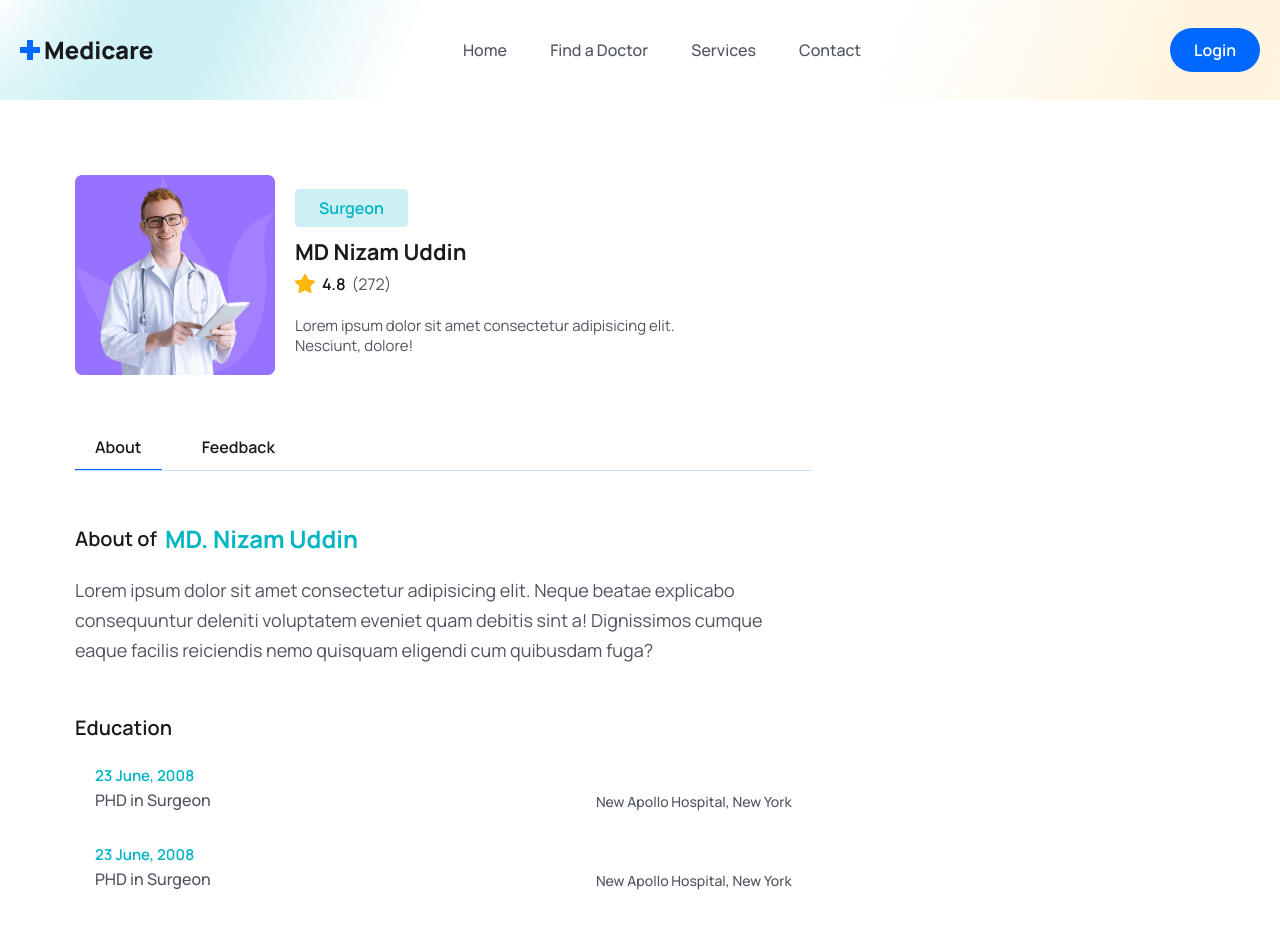
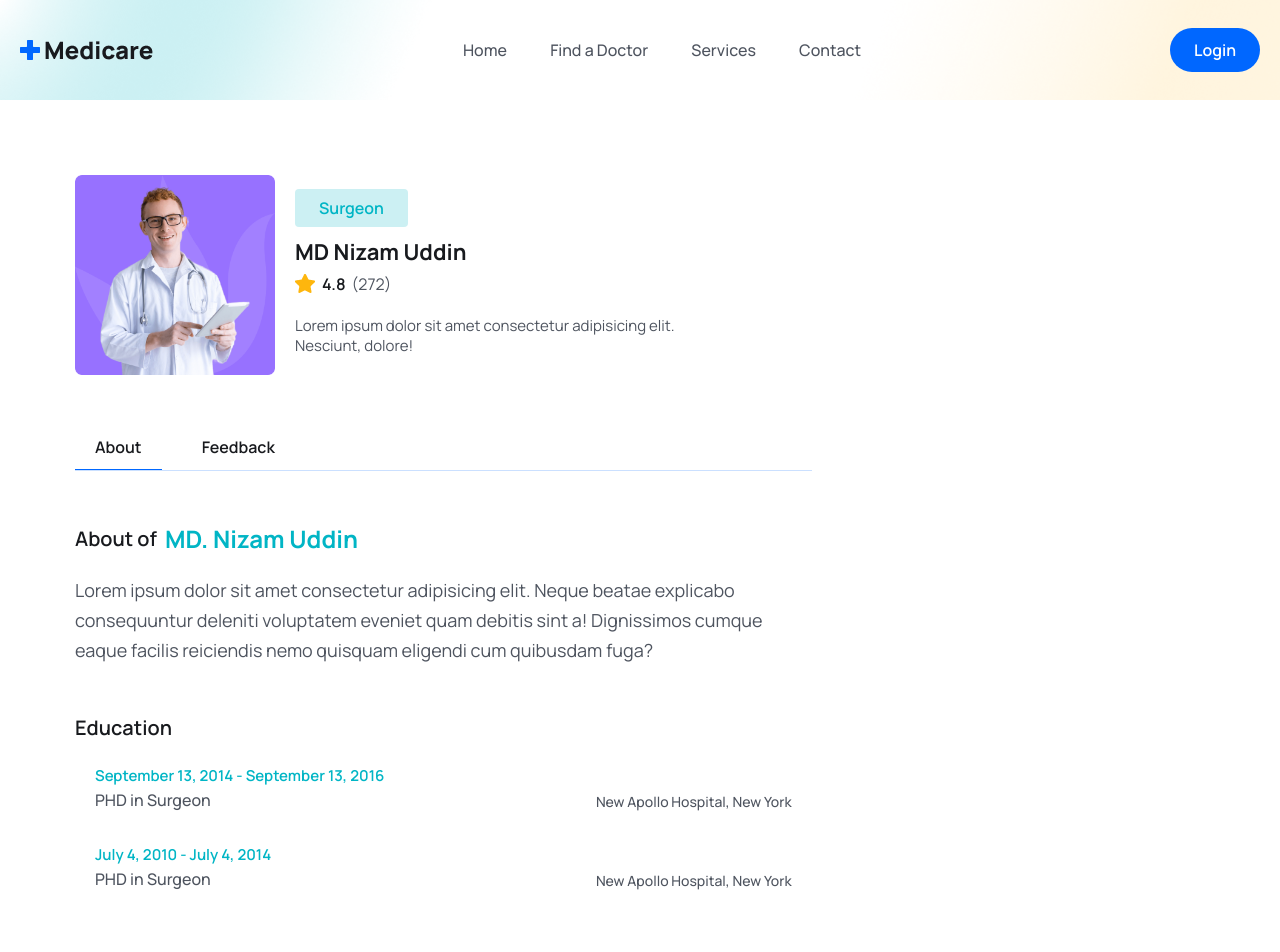
Before and after one commit to programmernizam/medicare, a React (Vite) app: page /doctor-details in a window 1280 px wide. Shown: the top 952 px of the page. Built offline with nearby package versions, Linux system fonts and the light colour scheme.

Commit message:
Make date formateDate in doctor about

```diff
--- a/src/pages/Doctors/DoctorAbout.jsx
+++ b/src/pages/Doctors/DoctorAbout.jsx
@@ -1,3 +1,5 @@
+import formateDate from "../../utils/formateDate";
+
 const DoctorAbout = () => {
   return (
     <div>
@@ -25,7 +27,7 @@ const DoctorAbout = () => {
           <li className="flex flex-col sm:flex-row sm:justify-between sm:items-end md:gap-5 mb-[30px]">
             <div>
               <span className="text-irisBlueColor text-[15px] leading-6 font-semibold">
-                23 June, 2008
+                {formateDate("09-13-2014")} - {formateDate("09-13-2016")}
               </span>
               <p className="text-[16px] leading-6 font-medium text-textColor">
                 PHD in Surgeon
@@ -38,7 +40,7 @@ const DoctorAbout = () => {
           <li className="flex flex-col sm:flex-row sm:justify-between sm:items-end md:gap-5 mb-[30px]">
             <div>
               <span className="text-irisBlueColor text-[15px] leading-6 font-semibold">
-                23 June, 2008
+                {formateDate("07-04-2010")} - {formateDate("07-04-2014")}
               </span>
               <p className="text-[16px] leading-6 font-medium text-textColor">
                 PHD in Surgeon
```
